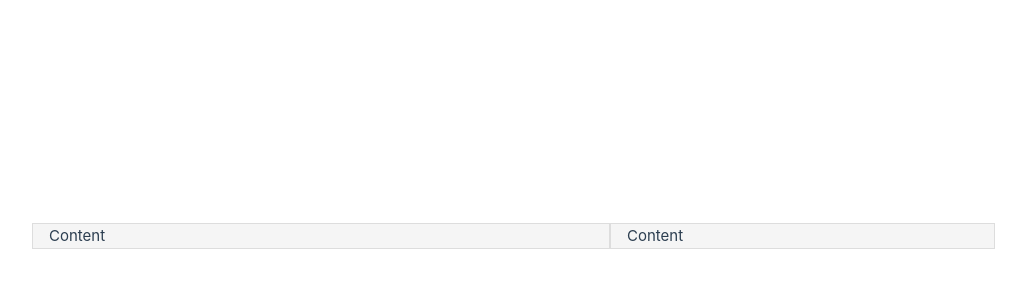
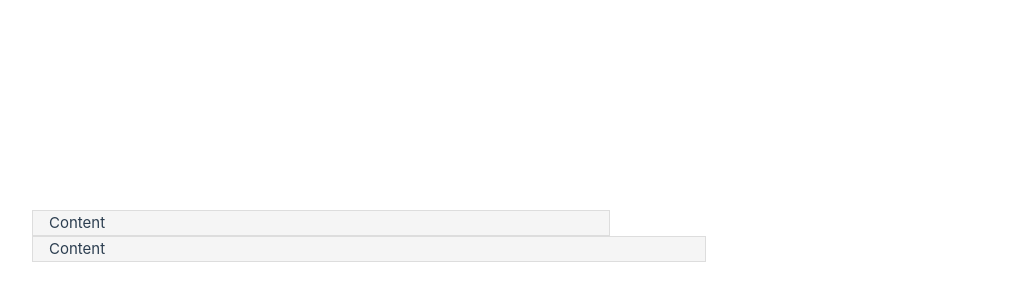
Before and after one commit to solarmanawm/buyer-kit, a Vue app: page / in a window 1280 px wide. Shown: the part 164-464 px from the top of the page, without its empty margins (30-1056 px from the left). Built offline with nearby package versions, Linux system fonts and the light colour scheme.

Commit message:
Fix classes names

```diff
--- a/src/components/VColumn/index.vue
+++ b/src/components/VColumn/index.vue
@@ -37,9 +37,9 @@ export default {
 
     computed: {
         classList() {
-            const prefixes = ['xs', 'sm', 'md', 'lg', 'ls'];
+            const prefixes = ['xs', 'sm', 'md', 'lg', 'xl'];
 
-            return [this.xs, this.sm, this.md, this.lg, this.ls]
+            return [this.xs, this.sm, this.md, this.lg, this.xl]
                 .map((value, index) => ({
                     className: `${prefixes[index]}-${value}`,
                     active: value > 0,
```
